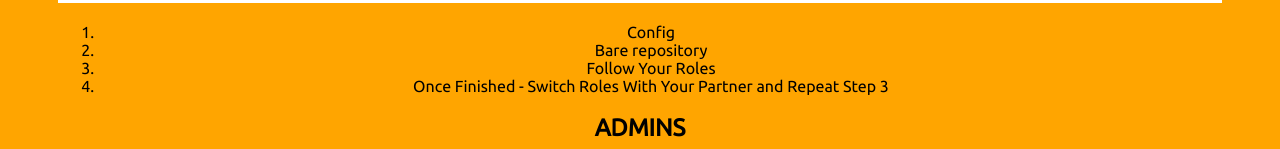
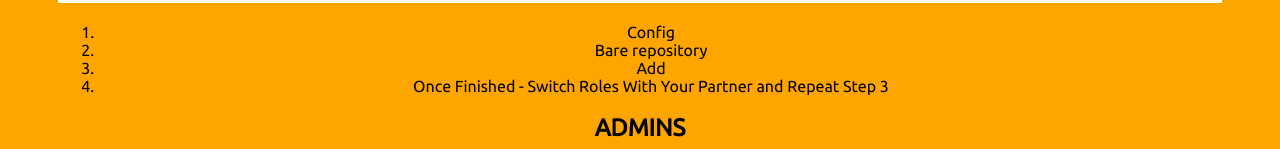
Before and after one commit to chenningjing/git_learning, a plain HTML site: page index.html in a window 1280 px wide. Both pictures are taken after a click on the element "INSTRUCTIONS". Shown: the part 300-449 px from the top of the page. Drawn offline with Linux system fonts and the light colour scheme.

Commit message:
Add git add commit in index

```diff
--- a/index.html
+++ b/index.html
@@ -19,7 +19,7 @@
 			<ol>
 				<li>Config</li>
 				<li>Bare repository</li>
-				<li>Follow Your Roles</li>
+				<li>Add</li>
 				<li>Once Finished - Switch Roles With Your Partner and Repeat Step 3</li>
 			</ol>
 		</div>
```
